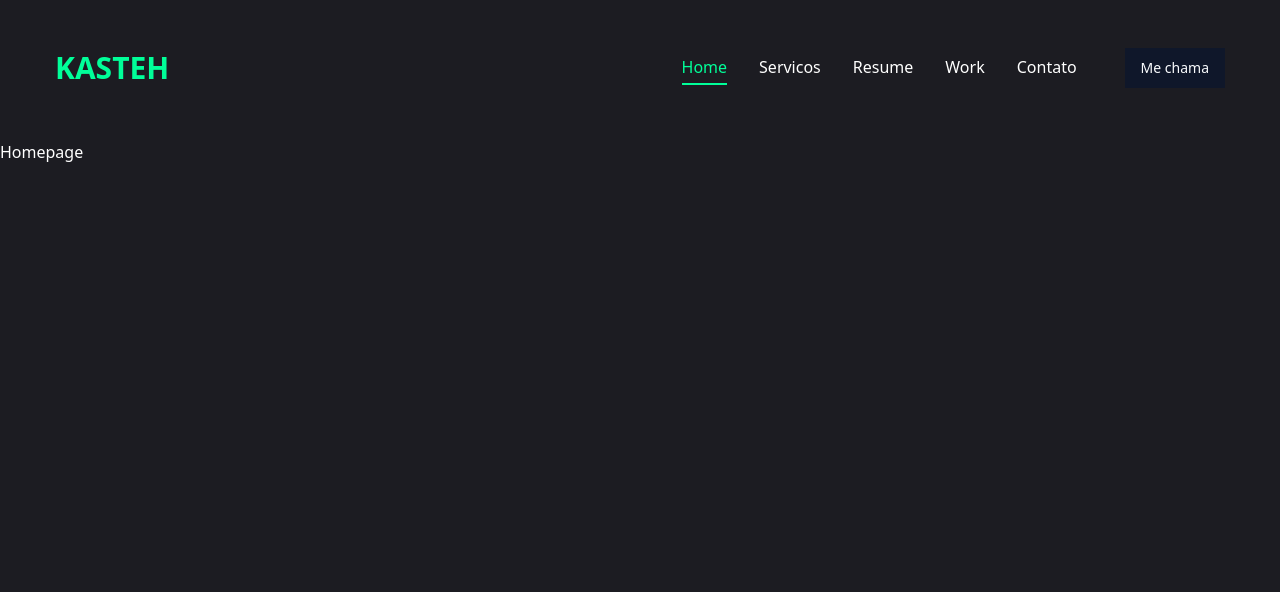
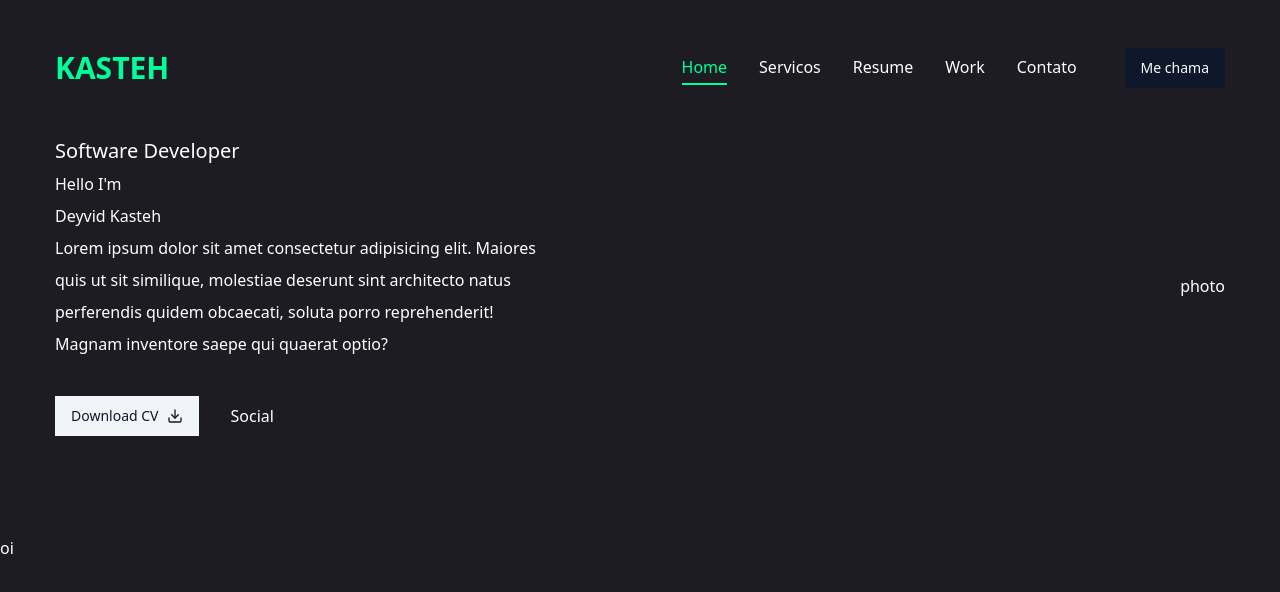
Before and after one commit to Deyvid-Kasteh/portfolio-em-next14, a Next.js app: page / in a window 1280 px wide. Shown: the top 592 px of the page. Built offline with nearby package versions, Linux system fonts and the light colour scheme.

Commit message:
feat: Home page improvement

```diff
--- a/app/page.jsx
+++ b/app/page.jsx
@@ -1,3 +1,37 @@
-export default function Home() {
-  return <main>Homepage</main>;
-}
+import { Button } from "@/components/ui/button";
+import { FiDownload } from "react-icons/fi";
+
+const Home = () => {
+  return (
+    <section className="h-full">
+      <div className="container mx-auto h-full">
+        <div className="flex flex-col xl:flex-row items-center justify-between xl:tp-8 xl:pb-24">
+          <div className="text-center xl:text-left">
+            <span className="text-xl">Software Developer</span>
+            <h1>
+              Hello I'm <br />
+              <span>Deyvid Kasteh</span>
+            </h1>
+            <p className="max-w-[500px] mb-9 text-white">
+              Lorem ipsum dolor sit amet consectetur adipisicing elit. Maiores
+              quis ut sit similique, molestiae deserunt sint architecto natus
+              perferendis quidem obcaecati, soluta porro reprehenderit! Magnam
+              inventore saepe qui quaerat optio?
+            </p>
+            <div className="flex flex-col xl:flex-row items-center gap-8">
+              <Button variant="secondary">
+                <span>Download CV</span>
+                <FiDownload/>
+              </Button>
+              <div className="mb-8 xl:mb-0">Social</div>
+            </div>
+          </div>
+          <div>photo</div>
+        </div>
+      </div>
+      oi
+    </section>
+  );
+};
+
+export default Home;
```
